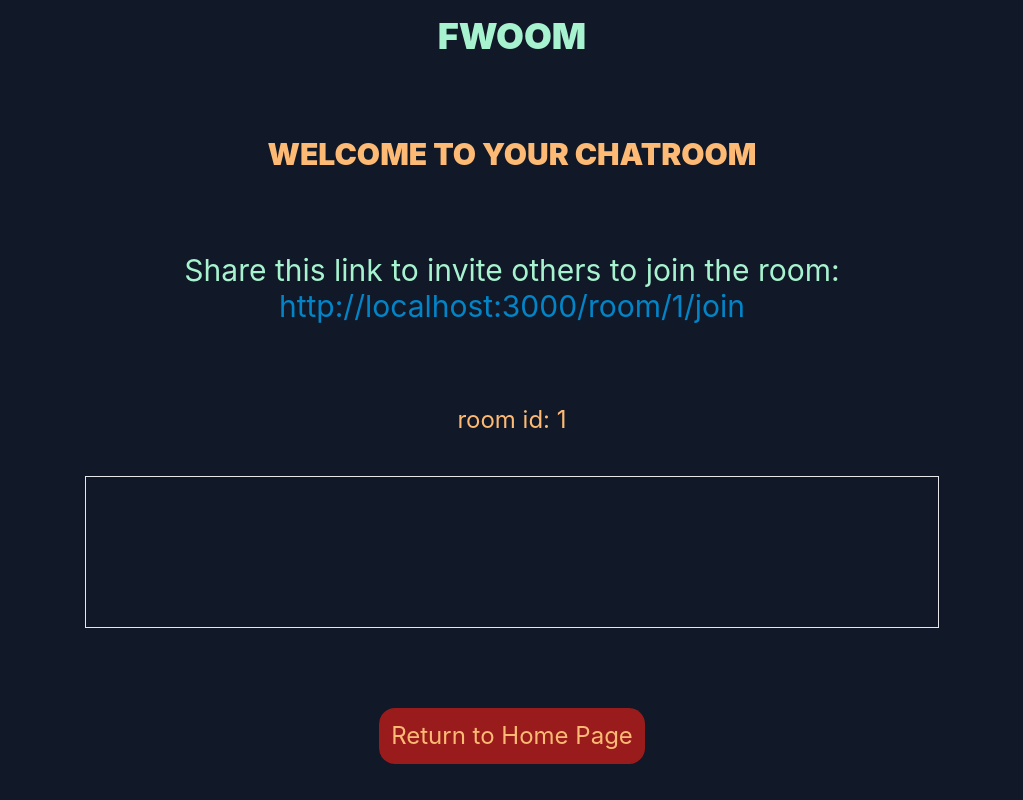
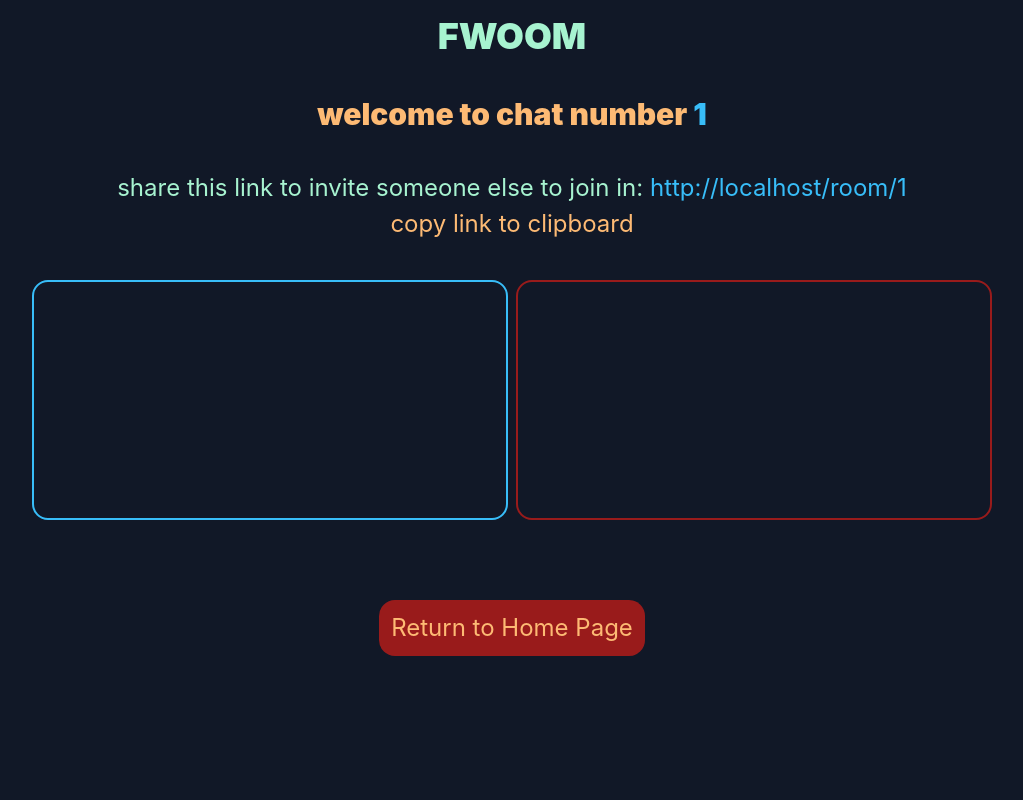
Before and after one commit to lucywho/fwoom, a Next.js app: page /room/1 in a window 1280 px wide. Shown: the whole page, without its empty margins (128-1151 px from the left). Built offline with nearby package versions, Linux system fonts and the light colour scheme.

Commit message:
adds connection to second user

```diff
--- a/pages/room/[id].js
+++ b/pages/room/[id].js
@@ -1,3 +1,4 @@
+import Link from "next/link"
 import Script from "next/script"
 import { useRouter } from "next/router"
 
@@ -6,13 +7,20 @@ import Gohome from "components/Gohome"
 export default function Room() {
     const router = useRouter()
     const { id } = router.query
+    let peer
+    let inviteUrl
+
+    if (typeof window !== undefined) {
+        inviteUrl = window.location.href
+    }
 
     return (
         <>
             <Script
                 src="https://unpkg.com/peerjs@1.4.5/dist/peerjs.min.js"
                 onLoad={async () => {
-                    const peer = new Peer(`room-${id}-first`)
+                    peer = new Peer(`room-${id}-first`)
+                    console.log("first peer: ", peer)
 
                     const localStream =
                         await navigator.mediaDevices.getUserMedia({
@@ -32,27 +40,45 @@ export default function Room() {
                     })
                 }}
             />
-            <h1 className="mt-20 text-center text-3xl uppercase font-black text-orange-300">
-                welcome to your chatroom
+            <h1 className="mt-10 text-center text-3xl font-black text-orange-300">
+                welcome to chat number{" "}
+                <span className="text-sky-400">{id}</span>
             </h1>
-            <p className="mt-20 mb-20 text-center text-3xl text-emerald-200">
-                Share this link to invite others to join the room: <br />
+
+            <div className="mt-10 mb-10 text-center text-2xl text-emerald-200">
+                share this link to invite someone else to join in:{" "}
                 <a
-                    className="text-sky-600 hover:underline"
+                    className="text-sky-400 hover:underline"
                     href={`/room/${id}/join`}
                 >
-                    http://localhost:3000/room/{id}/join
+                    {inviteUrl} <br />
                 </a>
-            </p>
-            <div className="mt-4 text-center text-2xl  text-orange-300">
-                room id: {id}
-            </div>
-            <div className="mt-10 flex border w-2/3 mx-auto">
-                <video id="local" autoPlay playsInline muted></video>
-                <video id="remote" autoPlay playsInline></video>
+                <button
+                    className="text-orange-300 hover:underline mt-1"
+                    onClick={() => navigator.clipboard.writeText(inviteUrl)}
+                >
+                    copy link to clipboard
+                </button>
             </div>
 
-            <Gohome />
+            <div className="mt-6 flex w-3/4 mx-auto justify-center">
+                <video
+                    id="local"
+                    className="border-2 border-sky-400 rounded-2xl w-1/2"
+                    autoPlay
+                    playsInline
+                    muted
+                ></video>
+                <video
+                    id="remote"
+                    className="ml-2 border-2 border-red-800 rounded-2xl w-1/2"
+                    autoPlay
+                    playsInline
+                ></video>
+            </div>
+            <a onClick={() => peer.destroy()}>
+                <Gohome />
+            </a>
         </>
     )
 }
--- a/pages/room/[id]/join.js
+++ b/pages/room/[id]/join.js
@@ -1,9 +1,68 @@
+import Script from "next/script"
+import { useRouter } from "next/router"
+
+import Gohome from "components/Gohome"
+
 export default function Join() {
+    const router = useRouter()
+    const { id } = router.query
+    let peer
+
     return (
         <>
-            <h1 className="mt-20 mb-20 text-center text-3xl uppercase font-black text-orange-300">
-                invitation
-            </h1>
+            <Script
+                src="https://unpkg.com/peerjs@1.4.5/dist/peerjs.min.js"
+                onLoad={async () => {
+                    peer = new Peer(`room-${id}-second`)
+                    console.log("join peer: ", peer)
+
+                    const localStream =
+                        await navigator.mediaDevices.getUserMedia({
+                            video: true,
+                            audio: true,
+                        })
+                    document.querySelector("video#local").srcObject =
+                        localStream
+
+                    const call = peer.call(`room-${id}-first`, localStream)
+
+                    call.on("stream", (remoteStream) => {
+                        document.querySelector("video#remote").srcObject =
+                            remoteStream
+                    })
+                }}
+            />
+            <div className="mt-10 mb-10 text-center text-3xl font-black text-orange-300">
+                <p>
+                    welcome to chat number{" "}
+                    <span className="text-sky-400">{id}</span>
+                </p>
+            </div>
+
+            <div className="mt-6 flex w-2/3 mx-auto">
+                <video
+                    id="local"
+                    className="border-2 border-red-800 rounded-2xl w-1/2"
+                    autoPlay
+                    playsInline
+                    muted
+                ></video>
+                <video
+                    id="remote"
+                    className="ml-2 border-2 border-sky-400 rounded-2xl w-1/2"
+                    autoPlay
+                    playsInline
+                ></video>
+            </div>
+            <a onClick={() => peer.destroy()}>
+                <Gohome />
+            </a>
         </>
     )
 }
+
+export async function getServerSideProps(context) {
+    return {
+        props: {},
+    }
+}
```
